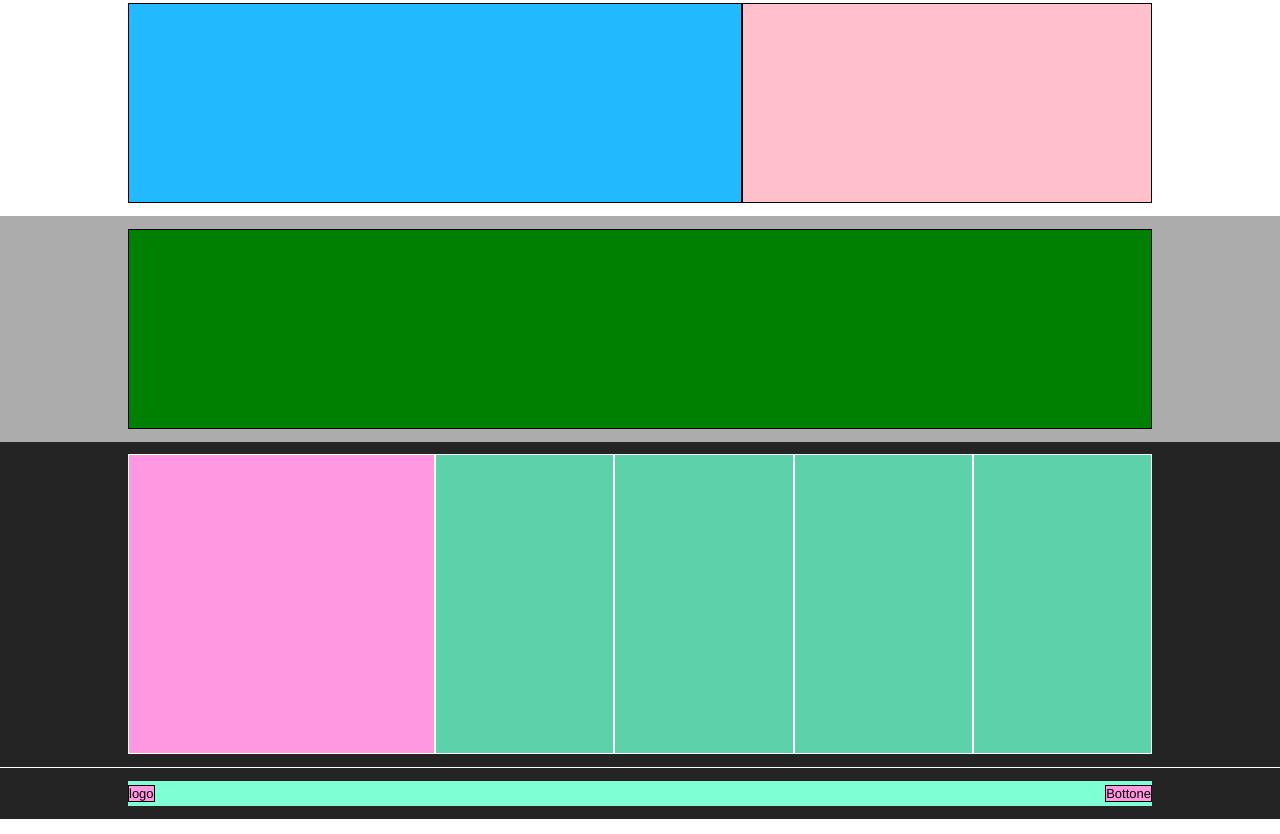
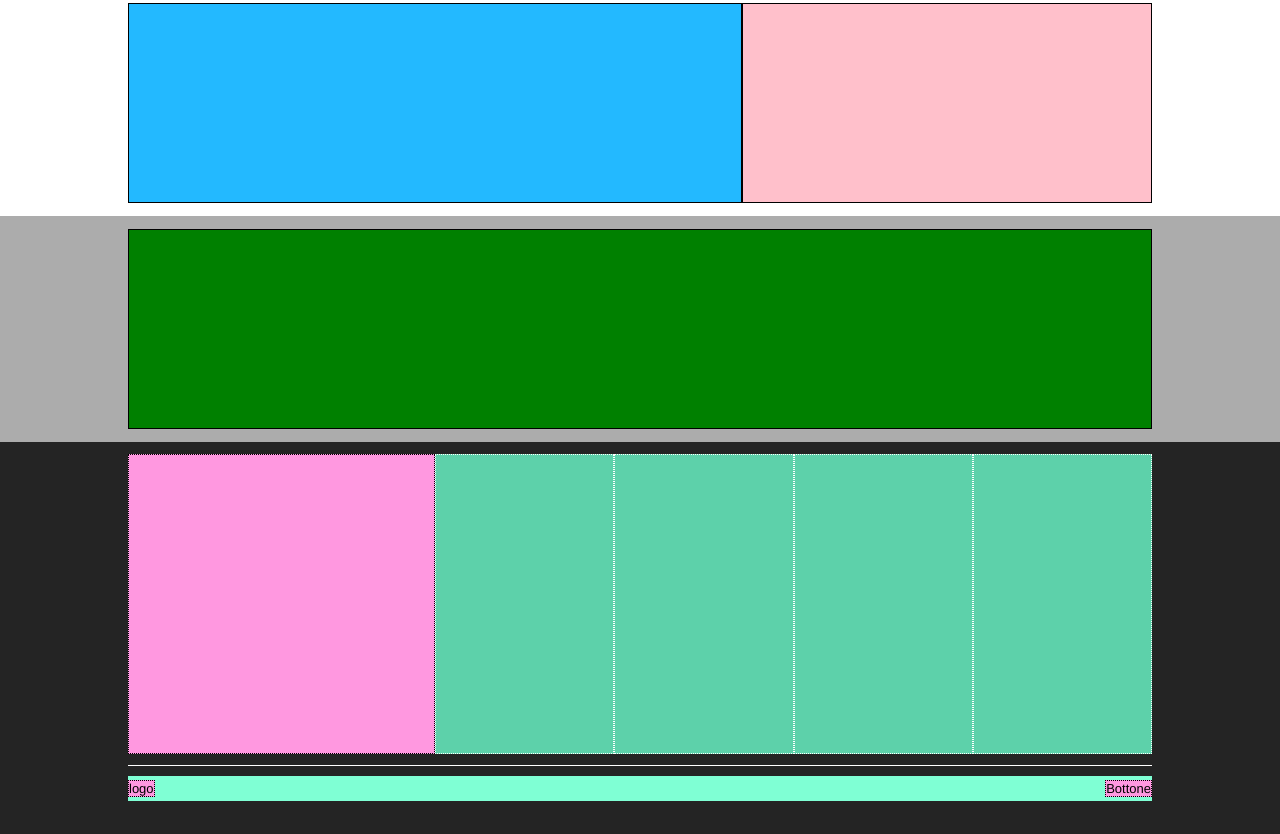
Before and after one commit to CrisFerrari1993/htmlcss-struttura-discord, a plain HTML site: page index.html in a window 1280 px wide. Shown: the part 762-1596 px from the top of the page. Drawn offline with Linux system fonts and the light colour scheme.

Commit message:
rifinitura lavoro

```diff
--- a/css/style.css
+++ b/css/style.css
@@ -1,5 +1,4 @@
 /* Main page settings */
-
 
 * {
     margin: 0;
@@ -7,13 +6,8 @@
     box-sizing: border-box;
     font-family: Whitney, ‘Helvetica Neue’, Helvetica, Arial, sans-serif;
 }
-body {
-    height: 100%;
-    width: 100%;
-}
 
 /* header section rules */
-
 
 header {
     display: flex;
@@ -124,16 +118,16 @@ footer {
     justify-content: center;
     flex-direction: column;
     align-items: center;
-    height: 16.6%;
-    width: 100%;
     padding: 1% 10% 1% 10%;
     /* debug rules */
+    width: 100%;
+    height: 16.6%;
     background-color: rgb(36, 36, 36);
 }
 .end_info {
     display: flex;
     flex-direction: row;
-    align-items: center;
+    align-items: stretch;
     justify-content: center;
     /* debug rules */
     width: 100%;
@@ -144,20 +138,20 @@ footer {
     /* debug rules */
     height: 300px;
     background-color: rgb(255, 152, 224);
-    border: 1px solid rgb(255, 255, 255);
+    border: 1px dotted rgb(0, 0, 0);
 }
 .second_col, .third_col, .fourth_col, .fifth_col {
     width: 17.5%;
     /* debug rules */
     height: 300px ;
-    border: 1px solid rgb(255, 255, 255);
+    border: 1px dotted rgb(255, 255, 255);
     background-color: rgb(93, 209, 170);
 }
 .footer_nav {
     display: flex;
     align-items: center;
     justify-content: center;
-    padding: 1% 10% 1% 10%;
+    margin: 1% 0 1% 0 ;
     /* debug rules */
     width: 100%;
     height: 100%;
@@ -168,6 +162,7 @@ footer {
     display: flex;
     align-items: center;
     justify-content: space-between;
+    margin: 1% 0 1% 0;
     /* debug rules */
     background-color: aquamarine;
     width: 100%;
@@ -175,6 +170,6 @@ footer {
 }
 button, .end_logo {
     background-color: rgb(255, 152, 224);
-    border: 1px solid black;
+    border: 1px dotted black;
     font-size: small;
 }
--- a/index.html
+++ b/index.html
@@ -69,14 +69,15 @@
             <div class="fifth_col"></div>
 
         </div>
+
+        <section class="footer_nav">
+            <nav class="credits">
+                <div class="end_logo">logo</div>
+                <button>Bottone</button>
+            </nav>
+        </section>
         <!-- link e download -->
     </footer>
-    <section class="footer_nav">
-        <nav class="credits">
-            <div class="end_logo">logo</div>
-            <button>Bottone</button>
-        </nav>
-    </section>
 
 </body>
 </html>
```
